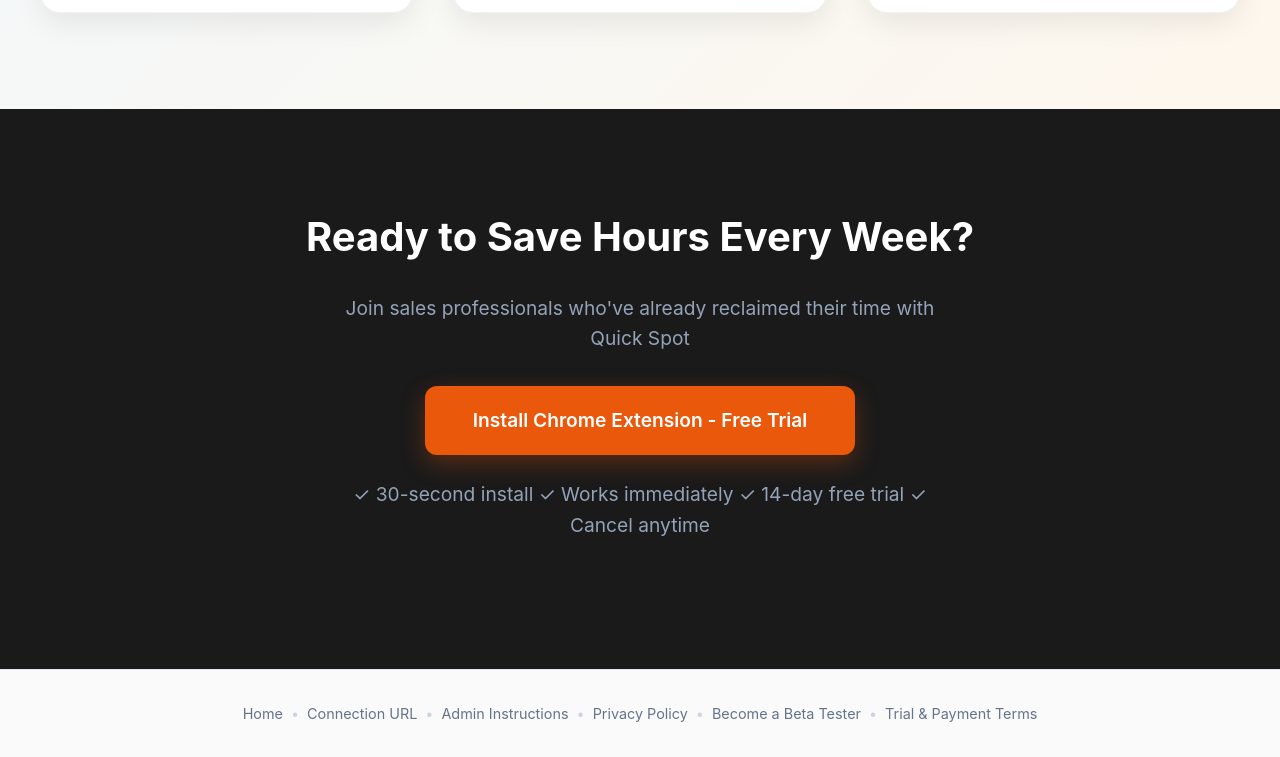
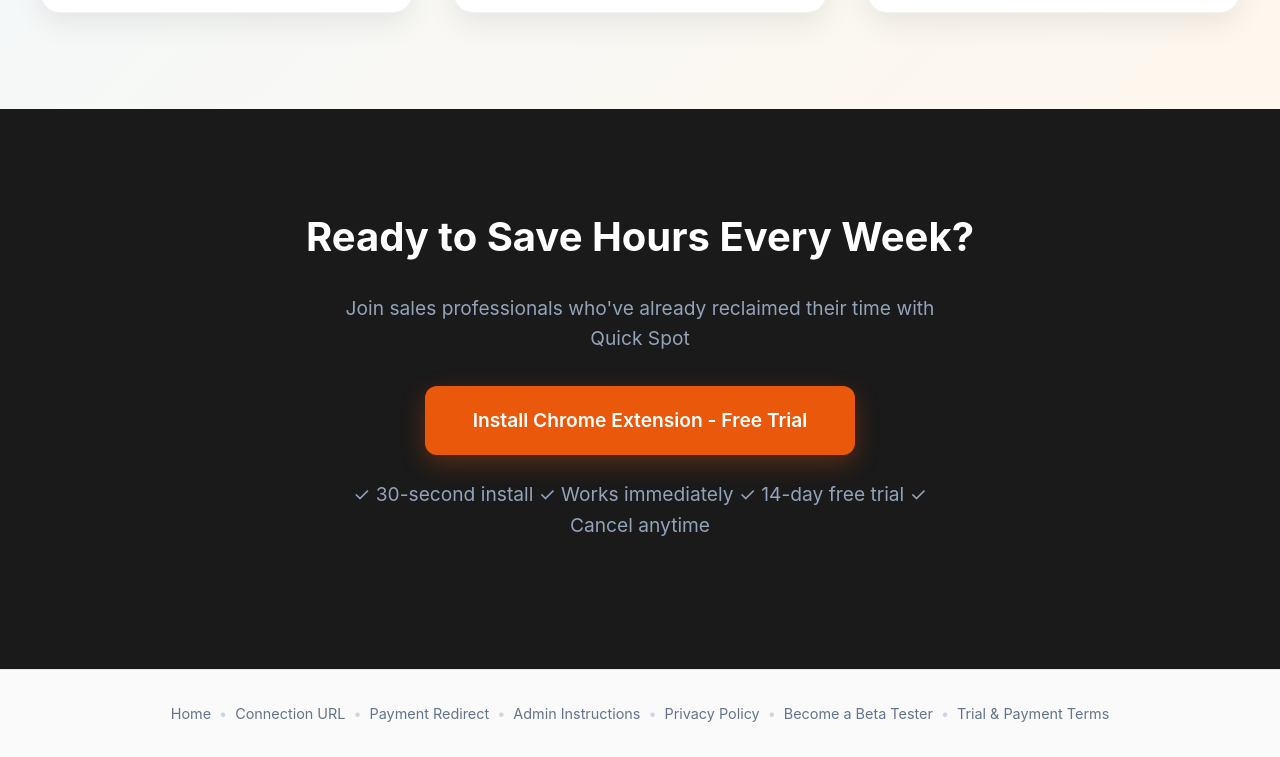
Before and after one commit to CBryant9/redirectpage-quickspot, a website: page index.html in a window 1280 px wide. Shown: the part 5410-6167 px from the top of the page. Drawn offline with Linux system fonts and the light colour scheme.

Commit message:
all links working now

```diff
--- a/index.html
+++ b/index.html
@@ -2011,6 +2011,8 @@
                     <span class="footer-separator">•</span>
                     <a href="/connection-url">Connection URL</a>
                     <span class="footer-separator">•</span>
+                    <a href="/payment-redirect.html">Payment Redirect</a>
+                    <span class="footer-separator">•</span>
                     <a href="/admin-instructions.html">Admin Instructions</a>
                     <span class="footer-separator">•</span>
                     <a href="/privacy-policy.html">Privacy Policy</a>
```
